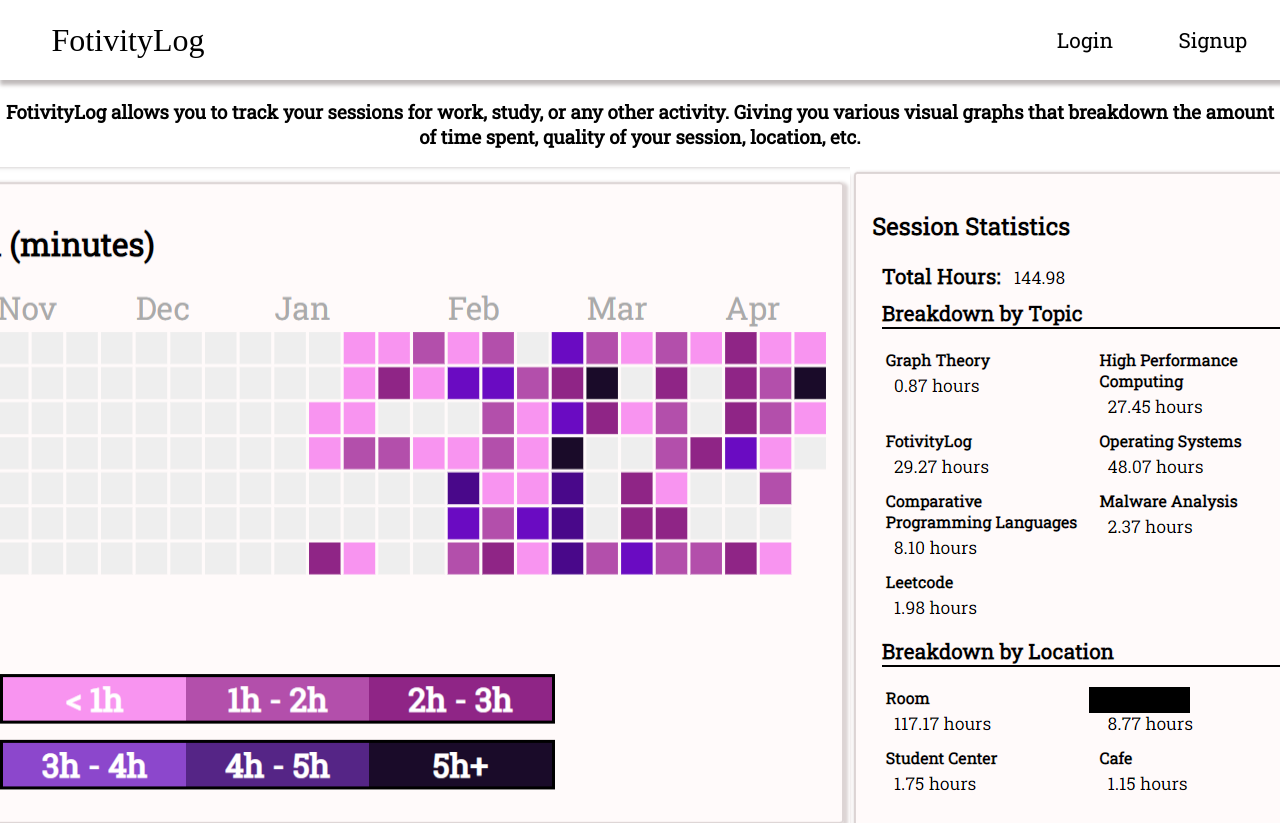
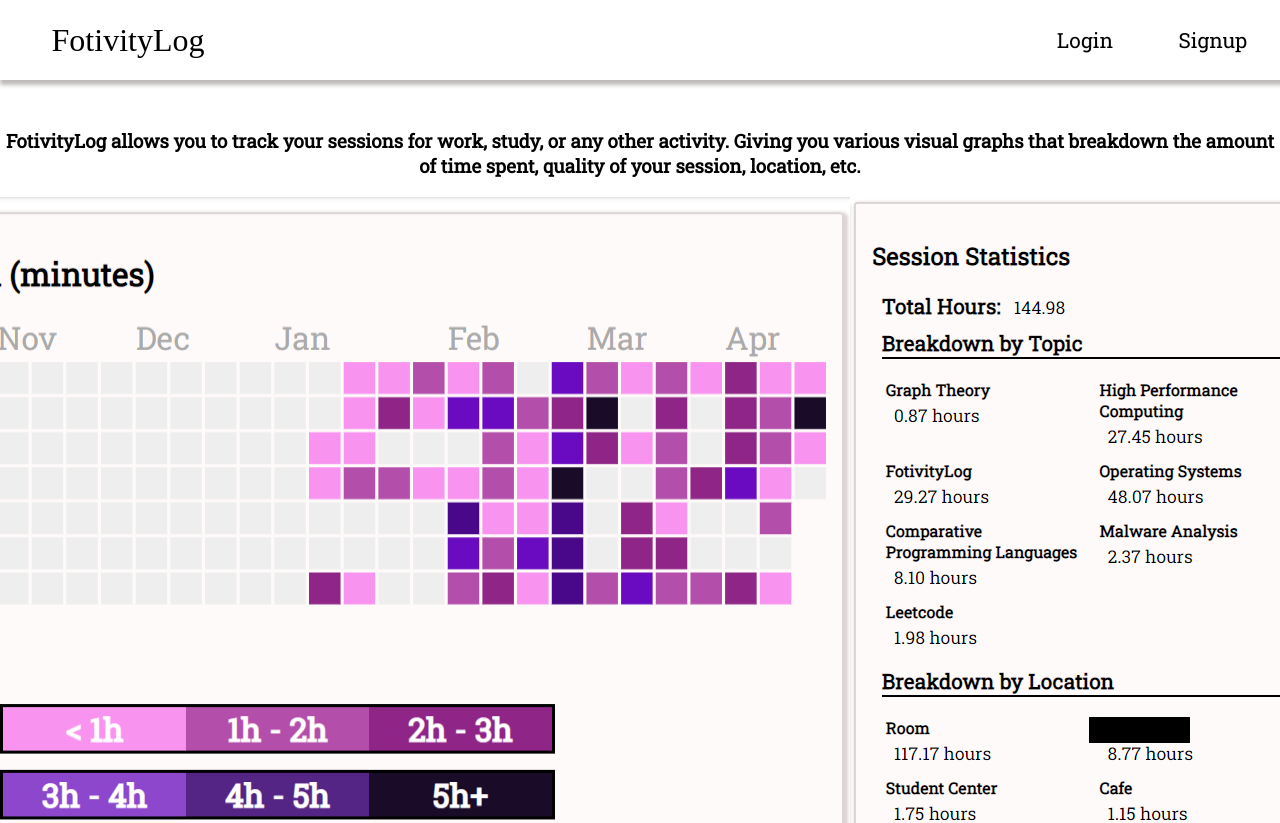
Before and after one commit to DarienSR/FotivityLog-Frontend, a React (Create React App) app: page / in a window 1280 px wide. Shown: the top 823 px of the page. Built offline with nearby package versions, Linux system fonts and the light colour scheme; no server answers; a web font is replaced by a local one.

Commit message:
minor changes/fixes

```diff
--- a/public/index.html
+++ b/public/index.html
@@ -31,7 +31,6 @@
     <title>FotivityLog</title>
   </head>
   <body>
-    <noscript>You need to enable JavaScript to run this app.</noscript>
     <div id="root"></div>
     <!--
       This HTML file is a template.
--- a/src/App.css
+++ b/src/App.css
@@ -8,7 +8,7 @@
 }
 
 .fotivity-container {
-  margin: 0 auto;
+  margin: 8rem auto;
 }
 
 .logo {
--- a/src/components/navigation/Navbar.js
+++ b/src/components/navigation/Navbar.js
@@ -67,7 +67,10 @@
     justifyContent: 'space-between',
     textAlign: 'center',
     boxShadow: '2px 3px 4px 2px #bfbaba',
-    backgroundColor: 'white',
+    position: 'fixed',
+    top: '0%',
+    width: '100%',
+    backgroundColor: 'white'
   },
   navbarHeader: {
     display: 'flex',
--- a/src/components/sessions/EditSession.js
+++ b/src/components/sessions/EditSession.js
@@ -15,11 +15,11 @@
       } = useGetSessionsByIdQuery(id, {
 
       })
-
-    let session = data.entities[id]
-    console.log("s", session)
-    const content = data ? <EditSessionForm session={session} /> : <p>Loading...</p>
-
+      let content = "Loading";
+    if(isSuccess) {
+        let session = data.entities[id]
+        content = <EditSessionForm session={session} />
+    }
     return content
 }
 export default EditSession
--- a/src/components/sessions/NewSession.js
+++ b/src/components/sessions/NewSession.js
@@ -5,7 +5,6 @@
 const NewSession = () => {
     const users = useSelector(selectAllUsers)
 
-    console.log("users", users)
 
     // if (!users?.length) return <p>Not Currently Available</p>
 
--- a/src/components/sessions/NewSessionForm.js
+++ b/src/components/sessions/NewSessionForm.js
@@ -93,9 +93,6 @@
 
     const content = (
         <div className="fotivity-container">
-            <p className={errClass}>{error?.data?.message}</p>
-
-
             <div className="component-nav">
                 <p style={pathname === '/log/sessions' ? {...styles.link, ...styles.active} : {...styles.link}}><Link style={{textDecoration: 'none',color: "black"}} to="/log/sessions">View Sessions</Link></p>
                 <p style={pathname === '/log/sessions/new' ? {...styles.link, ...styles.active} : {...styles.link}}><Link style={{textDecoration: 'none',color: "black"}} to="/log/sessions/new">Add Session</Link></p>
@@ -125,7 +122,6 @@
                         value={desc}
                         onChange={onDescriptionChanged}
                         autoComplete="off"
-                        required
                     />
                     <label htmlFor="start-time">Location</label>
                     <input
@@ -135,7 +131,6 @@
                         value={location}
                         onChange={onLocationChanged}
                         autoComplete="off"
-                        required
                     />
 
                 <div className="checkbox-container">
--- a/src/components/sessions/Session.js
+++ b/src/components/sessions/Session.js
@@ -1,26 +1,14 @@
 import { useNavigate } from "react-router-dom";
-import { useSelector } from "react-redux";
 
 import "../../App.css"
+const Session = (props) => {
+  console.log("indv, ", props.session)
 
-import { useGetSessionsByIdQuery } from "./sessionsApiSlice"
-const Session = ({ sessionId }) => {
-//  const session = useSelector(state => selectSessionById(state, sessionId))
-
-const {
-  data,
-  isLoading,
-  isSuccess,
-  isError,
-  error
-} = useGetSessionsByIdQuery(sessionId, {
-})
-
-  let session = data?.entities[sessionId]
+  let session = props.session
   const navigate = useNavigate()
 
   if(session) {
-    const handleEdit = () => navigate(`/log/sessions/edit/${sessionId}`)
+    const handleEdit = () => navigate(`/log/sessions/edit/${props.sessionId}`)
 
     const currentSession = session.end_time === null ? 'session-active session' : 'session'
 
--- a/src/components/sessions/SessionList.js
+++ b/src/components/sessions/SessionList.js
@@ -9,6 +9,7 @@
   const { username, email, id} = useAuth()
   const navigate = useNavigate()
   const { pathname } = useLocation()
+
   const {
     data: sessions,
     isLoading,
@@ -35,8 +36,7 @@
   }
   if(isSuccess) {
     const { ids } = sessions
-    const sessionMap = ids?.length ? ids.map(sessionId => <Session key={sessionId} sessionId={sessionId} />) : <p>No Sessions Available</p>
-
+    const sessionMap = ids?.length ? ids.map(sessionId => <Session key={sessionId} session={sessions.entities[sessionId]} sessionId={sessionId} />) : <p>No Sessions Available</p>
     content = (
       <div className="fotivity-container">
         <div className="component-nav">
```
